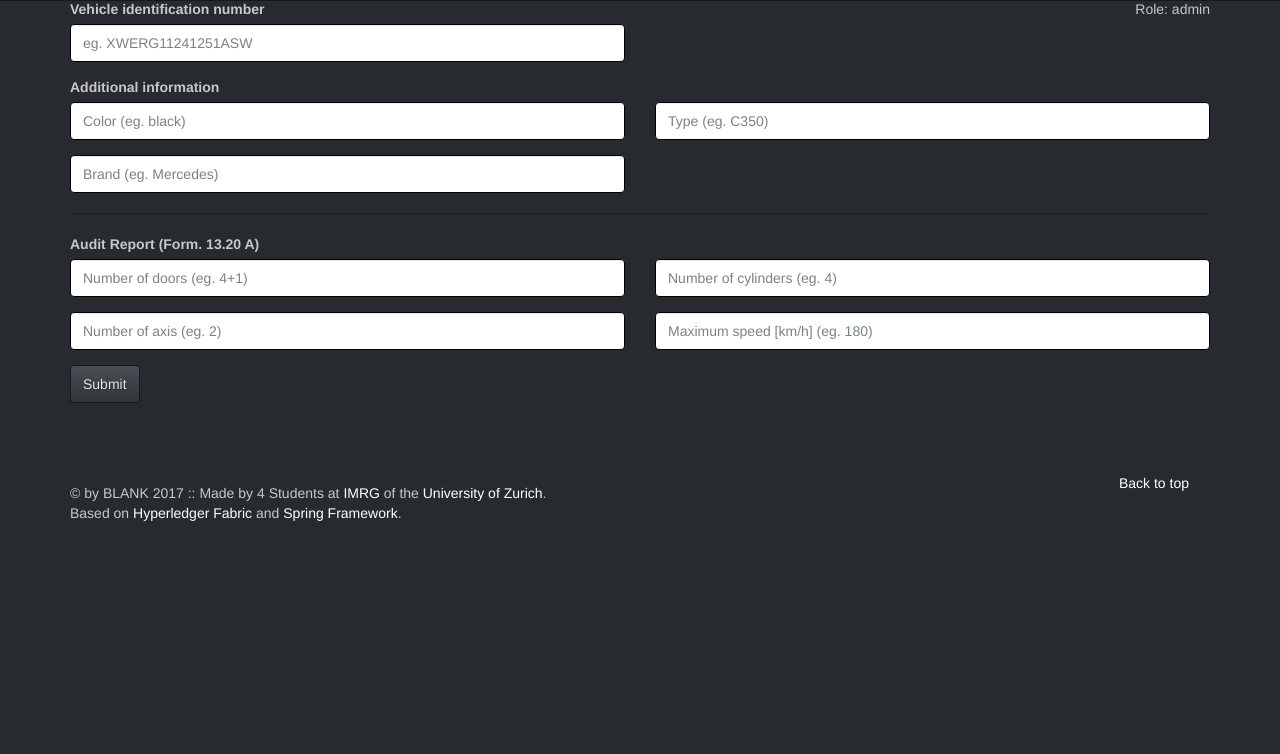
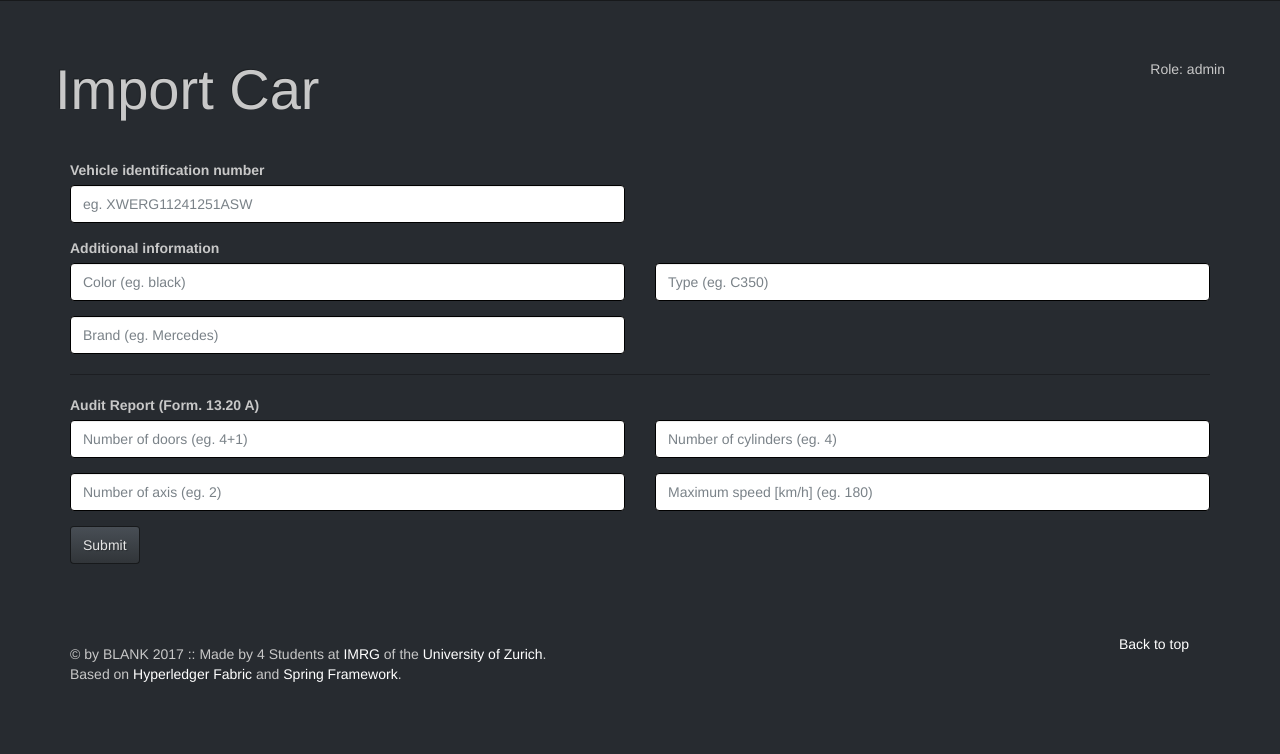
Before and after one commit to egbrl/Car-Trading-Blockchain, a Spring app: template app/src/main/resources/templates/import.html in a window 1280 px wide. Shown: the part 51-805 px from the top of the page. Before the commit the page ends 572 px from the top, so only its background shows below. Run offline with Thymeleaf, Linux system fonts and the light colour scheme; the template is opened without the code that fills it: most values are stand-ins (such as "Sample title", 1, 10 or a date in 2020); data that the repository does not hold is empty; some of the project's set-up classes (security, data sources, template engines, error pages and the like) are left out, and stand-ins take their place; some libraries are stand-ins or nearby versions.

Commit message:
role and header

```diff
--- a/app/src/main/resources/templates/import.html
+++ b/app/src/main/resources/templates/import.html
@@ -44,7 +44,14 @@
 
 <div class="container">
 
-    <p class="pull-right">Role: <span th:text="${role}">ROLE</span></p>
+    <div class="page-header" style="border-bottom: none">
+        <div class="row">
+            <div>
+                <p class="pull-right">Role: <span th:text="${role}">ROLE</span></p>
+                <h1>Import Car</h1>
+            </div>
+        </div>
+    </div>
     <p th:if="${error}" style="color: red" th:utext="${error}">Car Error</p>
     <div>
         <form class="form-horizontal" th:action="@{/import}" method="post">
```
